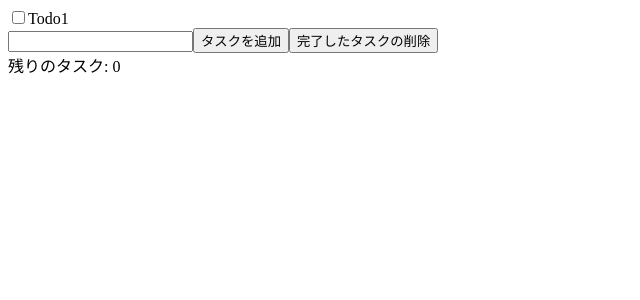
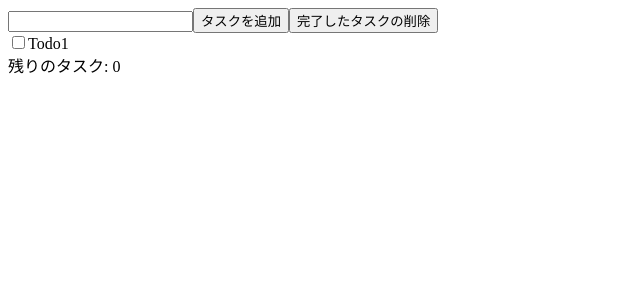
Before and after one commit to ksugawa/myreact, a React (Create React App) app: page / in a window 1280 px wide. Shown: the top 300 px of the page, without its empty margins (0-640 px from the left). Built offline with nearby package versions, Linux system fonts and the light colour scheme.

Commit message:
uuid生成

```diff
--- a/package.json
+++ b/package.json
@@ -9,6 +9,7 @@
     "react": "^18.2.0",
     "react-dom": "^18.2.0",
     "react-scripts": "5.0.1",
+    "uuid": "^9.0.1",
     "web-vitals": "^2.1.4"
   },
   "scripts": {
--- a/src/App.js
+++ b/src/App.js
@@ -1,5 +1,6 @@
 import { useState, useRef } from "react";
 import TodoList from "./TodoList";
+import { v4 as uuidv4 } from 'uuid';
 
 function App() {
   const [todos, setTodos] = useState([
@@ -10,14 +11,19 @@ function App() {
 
   const handleAddTodo = () => {
     const name = todoNameRef.current.value;
+    setTodos((prevTodos) => {
+      return [...prevTodos, { id: uuidv4(), name: name, completed: false }];
+    });
+    todoNameRef.current.value = null;
   };
 
   return (
     <>
-      <TodoList todos={todos} />
       <input type="text" ref={todoNameRef} />
       <button onClick={handleAddTodo}>タスクを追加</button>
       <button>完了したタスクの削除</button>
+      <TodoList todos={todos} />
+
       <div>残りのタスク: 0</div>
     </>
   );
--- a/src/TodoList.js
+++ b/src/TodoList.js
@@ -2,7 +2,7 @@ import React from "react";
 import Todo from "./Todo";
 
 const TodoList = ({ todos }) => {
-  return todos.map((todo) => <Todo todo={todo} key={todo} />);
+  return todos.map((todo) => <Todo todo={todo} key={todo.id} />);
 };
 
 export default TodoList;
```
Also changed, not shown: 1 other file (tests, documents, lock files or other folders).
